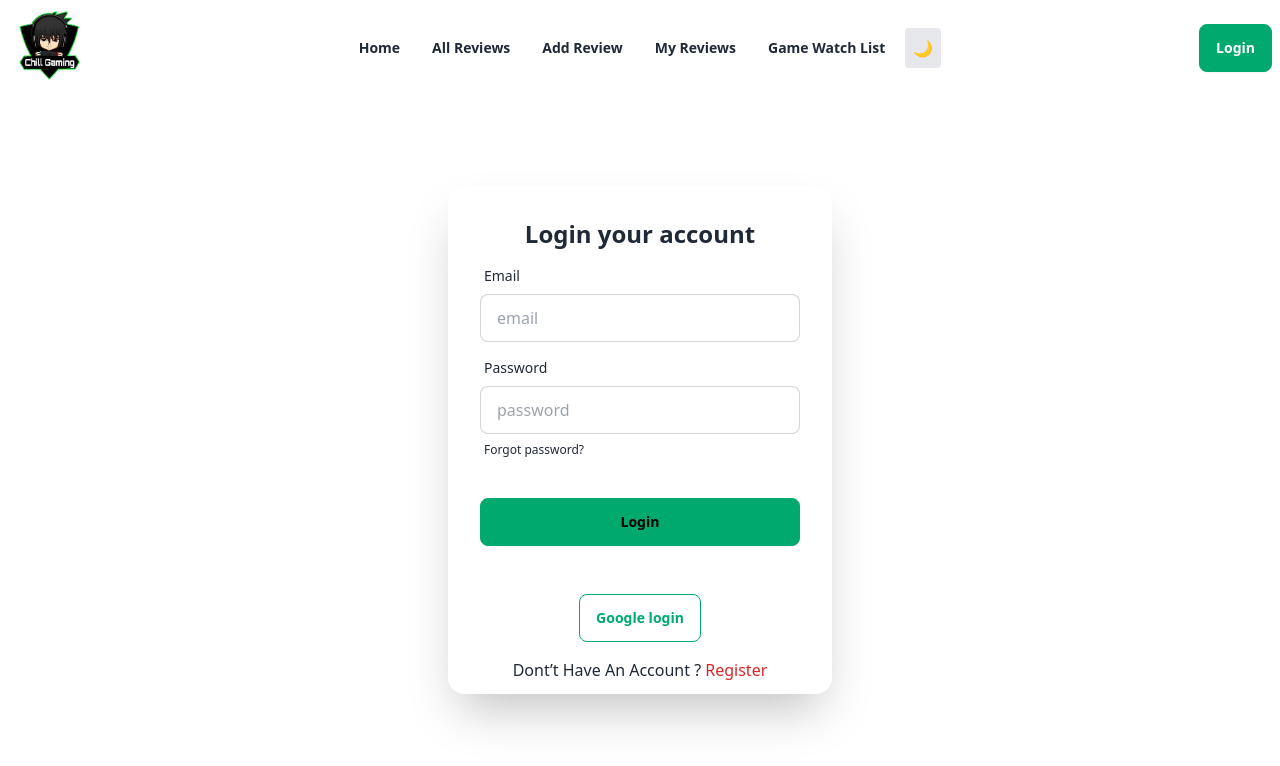
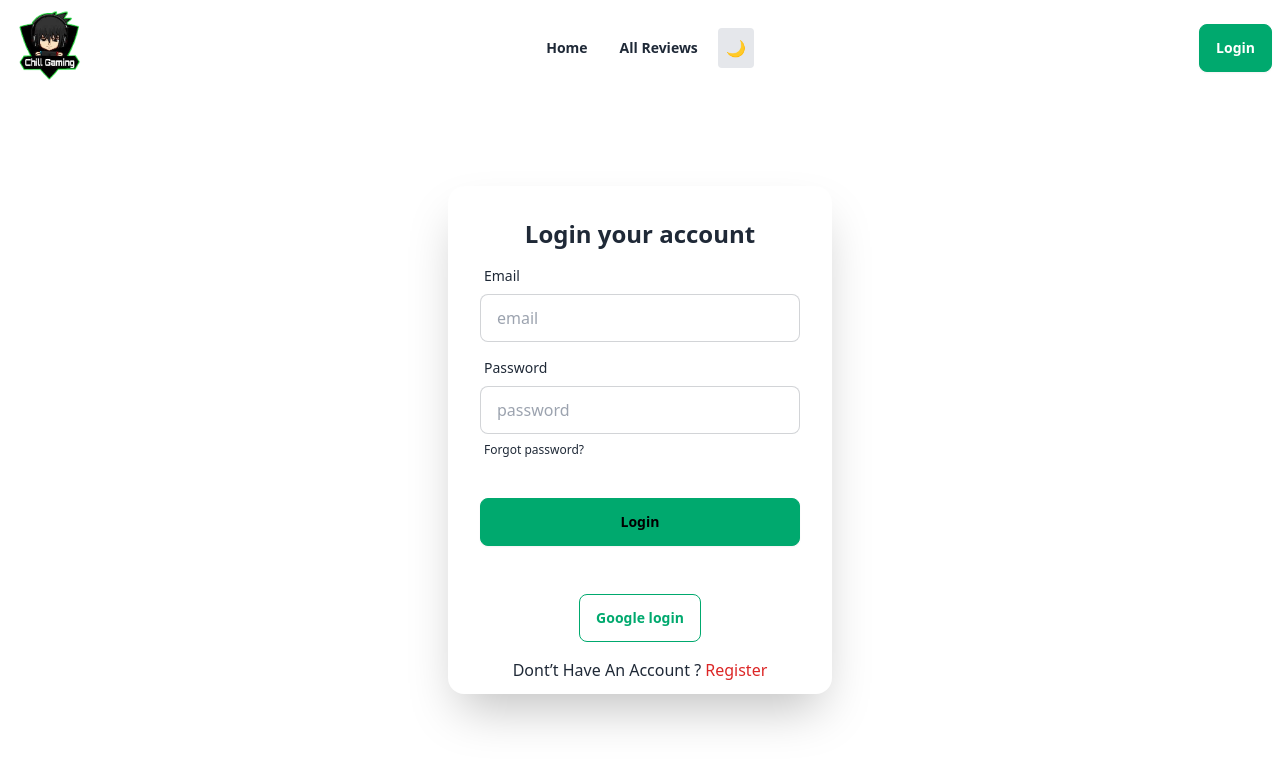
Before and after one commit to Khandaker-Mohyet/Chill-Gamer-client, a React (Vite) app: page /auth/login in a window 1280 px wide. Shown: the top 766 px of the page. Built offline with nearby package versions, Linux system fonts and the light colour scheme; no server answers.

Commit message:
update profile

```diff
--- a/package.json
+++ b/package.json
@@ -16,6 +16,7 @@
     "match-sorter": "^8.0.0",
     "react": "^18.3.1",
     "react-dom": "^18.3.1",
+    "react-hot-toast": "^2.4.1",
     "react-loader-spinner": "^6.1.6",
     "react-router-dom": "^7.0.2",
     "react-simple-typewriter": "^5.0.1",
--- a/src/Components/LogIn.jsx
+++ b/src/Components/LogIn.jsx
@@ -1,6 +1,7 @@
 import { useContext } from "react";
 import { Link, useNavigate } from "react-router-dom";
 import { AuthContext } from "../Provider/AuthProvider";
+import toast from "react-hot-toast";
 
 
 const LogIn = () => {
@@ -56,11 +57,13 @@ const LogIn = () => {
           .then(data => {
             console.log(data)
             navigate('/');
+            toast.success('Successfully login!')
         })
 
       })
       .catch(error => {
-      console.log(error)
+        console.log(error)
+        toast.error("email and password don't match")
     })
   }
   return (
--- a/src/Components/Navbar.jsx
+++ b/src/Components/Navbar.jsx
@@ -45,17 +45,21 @@ const Navbar = () => {
 
       <NavLink className={({ isActive }) => ` font-bold ${isActive ? 'text-green-600' : 'hover:text-green-600'}`} to={"/"}><li><a>Home</a></li></NavLink>
       <NavLink className={({ isActive }) => ` font-bold ${isActive ? 'text-green-600' : 'hover:text-green-600'}`} to={"/allReviews"}><li><a>All Reviews</a></li></NavLink>
-      <NavLink className={({ isActive }) => ` font-bold ${isActive ? 'text-green-600' : 'hover:text-green-600'}`} to={"/addReview"}><li><a>Add Review</a></li></NavLink>
-      <NavLink className={({ isActive }) => ` font-bold ${isActive ? 'text-green-600' : 'hover:text-green-600'}`} to={"/myReviews"}><li><a>My Reviews</a></li></NavLink>
-      <NavLink className={({ isActive }) => ` font-bold ${isActive ? 'text-green-600' : 'hover:text-green-600'}`} to={"/gameWatchList"}><li><a>Game Watch List</a></li></NavLink>
+      {
+            user && <>
+              <NavLink className={({ isActive }) => ` font-bold ${isActive ? 'text-green-600' : 'hover:text-green-600'}`} to={"/addReview"}><li><a>Add Review</a></li></NavLink>
+              <NavLink className={({ isActive }) => ` font-bold ${isActive ? 'text-green-600' : 'hover:text-green-600'}`} to={"/myReviews"}><li><a>My Reviews</a></li></NavLink>
+              <NavLink className={({ isActive }) => ` font-bold ${isActive ? 'text-green-600' : 'hover:text-green-600'}`} to={"/gameWatchList"}><li><a>Game Watch List</a></li></NavLink>
+            </>
+      }
         </ul>
 
       </div>
       <ThemeToggle></ThemeToggle>
       <div className="navbar-end">
-        {/* {
-          user && user.email ? <img className="w-10 h-10 rounded-full" src={user.photoURL} alt="" />: ""
-        } */}
+        {
+          user && user.email ? <img className="w-12 h-12 rounded-full border-2 border-green-600 mr-3" src={user.photoURL} alt="" />: ""
+        }
           {
           user && user?.email?<button onClick={singInOut} className="btn btn-success font-bold text-white">Log out</button> : <Link to="/auth/Login" className="btn btn-success font-bold text-white">Login</Link>
         }
--- a/src/Components/Register.jsx
+++ b/src/Components/Register.jsx
@@ -1,11 +1,12 @@
 import { useContext } from "react";
 import { Link, useNavigate } from "react-router-dom";
 import { AuthContext } from "../Provider/AuthProvider";
+import toast from "react-hot-toast";
 
 
 const Register = () => {
 
-  const { createUser, setUser } = useContext(AuthContext)
+  const { createUser, setUser, updateUserProfile } = useContext(AuthContext)
   const navigate = useNavigate()
 
   const handelRegister = (e) => {
@@ -17,9 +18,18 @@ const Register = () => {
 
     console.log(email, password, name, photo)
 
+    const regex = /^(?=.*[a-z])(?=.*[A-Z]).+$/;
+if (!regex.test(password)) {
+  toast.error("Password must contain at least one uppercase and one lowercase letter");
+  return
+}
+
     createUser(email, password)
       .then(result => {
         console.log(result.user)
+
+        updateUserProfile({ displayName: name, photoURL: photo })
+        .then(() => {
         const createdAt = result?.user?.metadata?.creationTime;
         const newUser = { name, email, photo, createdAt }
         fetch('http://localhost:4000/users', {
@@ -27,14 +37,20 @@ const Register = () => {
           headers: {
            'content-type':'application/json'
           },
-         body:JSON.stringify(newUser)
+          body:JSON.stringify(newUser)
 
-        })
+          })
           .then(res => res.json())
           .then(data => {
-        console.log(data)
-        setUser(result.user)
-        navigate('/');
+            console.log(data)
+            setUser(result.user)
+            navigate('/');
+            toast.success('Successfully Register!')
+           })
+          })
+
+        .catch((error) => {
+          console.log(error)
         })
 
       })
--- a/src/Provider/AuthProvider.jsx
+++ b/src/Provider/AuthProvider.jsx
@@ -1,4 +1,4 @@
-import { createUserWithEmailAndPassword, GoogleAuthProvider, onAuthStateChanged, signInWithEmailAndPassword, signInWithPopup, signOut } from 'firebase/auth';
+import { createUserWithEmailAndPassword, GoogleAuthProvider, onAuthStateChanged, signInWithEmailAndPassword, signInWithPopup, signOut, updateProfile } from 'firebase/auth';
 import React, { createContext, useEffect, useState } from 'react';
 import auth from '../Firebas/firebas.init';
 const provider = new GoogleAuthProvider();
@@ -25,7 +25,12 @@ const AuthProvider = ({ children }) => {
   }
 
   const singInOut = () => {
+    setUser(null)
     return signOut(auth)
+  }
+
+  const updateUserProfile = (updateData) => {
+    return updateProfile (auth.currentUser, updateData)
   }
 
   const gamerInfo = {
@@ -34,7 +39,9 @@ const AuthProvider = ({ children }) => {
     setUser,
     logInUser,
     googleSignIn,
-    singInOut
+    singInOut,
+    loading,
+    updateUserProfile
   }
 
   useEffect(() => {
--- a/src/Routes/Router.jsx
+++ b/src/Routes/Router.jsx
@@ -63,7 +63,7 @@ const router = createBrowserRouter([
     element: <AuthLayout></AuthLayout>,
     children: [
       {
-       path: "login",
+       path: "/auth/login",
        element: <LogIn></LogIn>,
       },
       {
--- a/src/main.jsx
+++ b/src/main.jsx
@@ -8,11 +8,13 @@ import {
 } from "react-router-dom";
 import router from './Routes/Router.jsx';
 import AuthProvider from './Provider/AuthProvider.jsx';
+import { Toaster } from 'react-hot-toast';
 
 createRoot(document.getElementById('root')).render(
   <StrictMode>
     <AuthProvider>
       <RouterProvider router={router} />
+      <Toaster/>
     </AuthProvider>
   </StrictMode>,
 )
```
Also changed, not shown: 1 other file (tests, documents, lock files or other folders).
